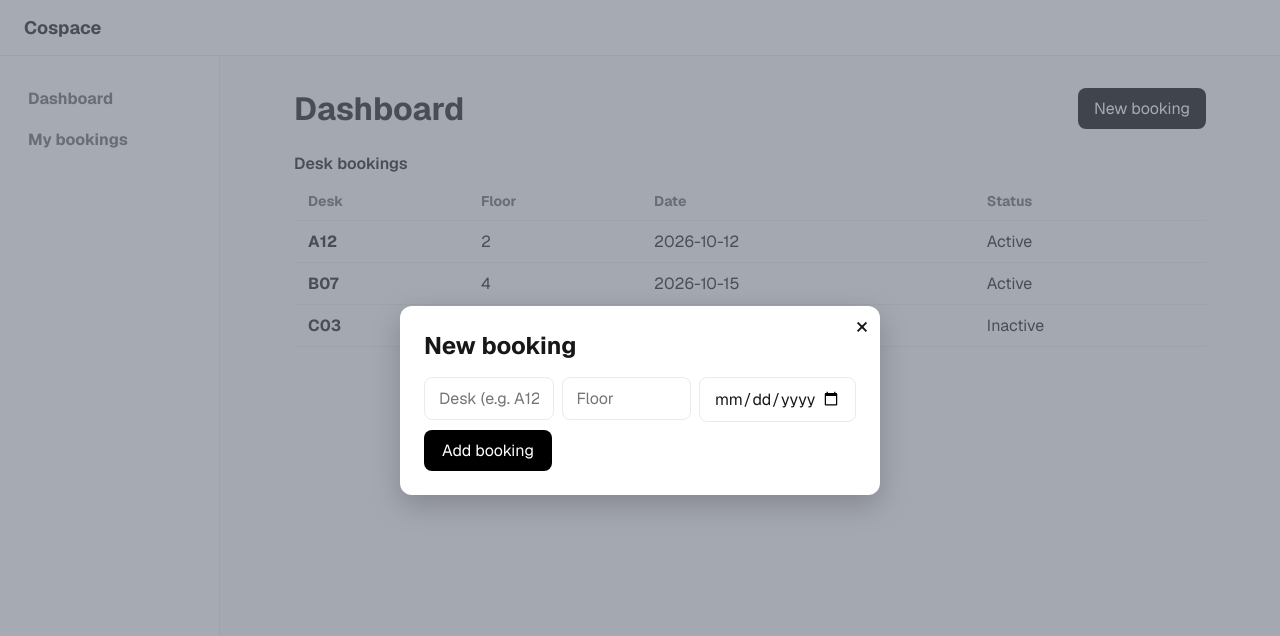
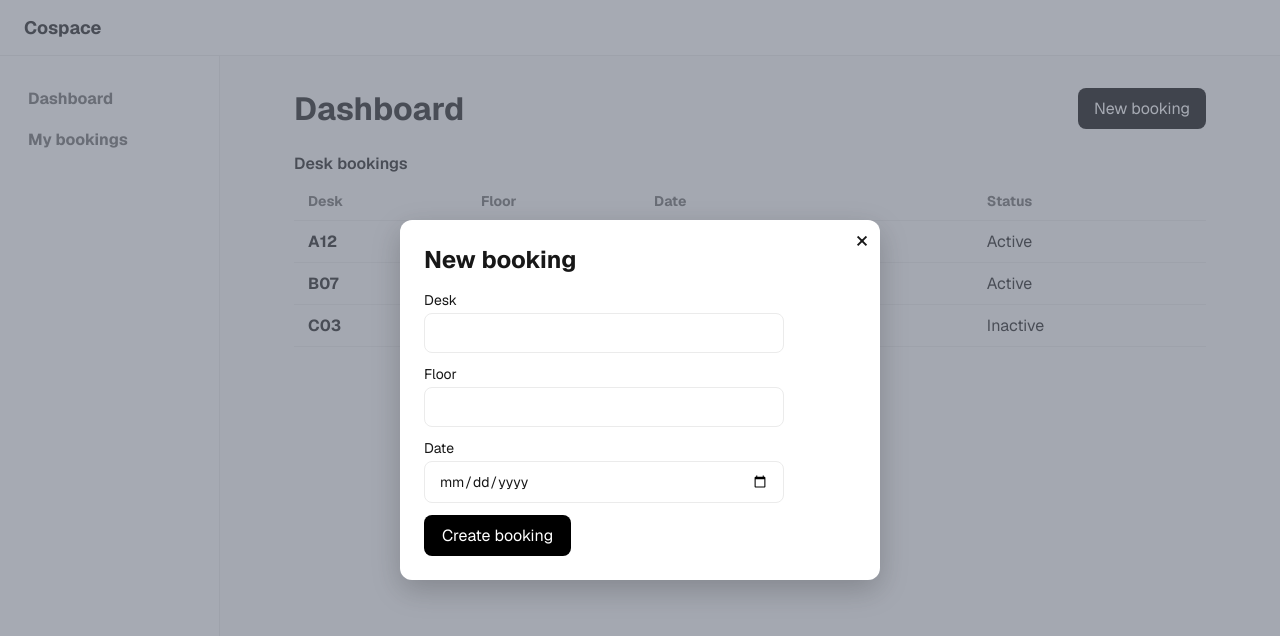
Before and after one commit to BenedekCodes/cospace-web, a Next.js app: page /dashboard in a window 1280 px wide. Both pictures are taken after a click on the button "New booking". Shown: the top 636 px of the page. Built offline with nearby package versions, Linux system fonts and the light colour scheme.

Commit message:
feat: add CreateBookingForm to the dashboard modal
Controlled form with shared validation, a guarded simulated submit, accessible errors and focus reset. A saved booking is added to BookingsTable, so floor is now a string.

```diff
--- a/src/components/BookingsTable.tsx
+++ b/src/components/BookingsTable.tsx
@@ -3,7 +3,7 @@ import styles from "./BookingsTable.module.css";
 export interface TableBooking {
   id: number;
   desk: string;
-  floor: number;
+  floor: string;
   date: string;
   status: "Active" | "Inactive";
 }
--- /dev/null
+++ b/src/components/CreateBookingForm.module.css
@@ -0,0 +1,55 @@
+.form {
+  display: flex;
+  flex-direction: column;
+  gap: 12px;
+  max-width: 360px;
+}
+
+.field {
+  display: flex;
+  flex-direction: column;
+  gap: 4px;
+}
+
+.label {
+  display: flex;
+  flex-direction: column;
+  gap: 4px;
+  font-size: 0.875rem;
+}
+
+.input {
+  padding: 10px 14px;
+  border: 1px solid var(--border);
+  border-radius: 8px;
+  font: inherit;
+}
+
+.input[aria-invalid="true"] {
+  border-color: var(--error);
+}
+
+.error {
+  color: var(--error);
+  font-size: 0.875rem;
+}
+
+.button {
+  align-self: flex-start;
+  padding: 10px 18px;
+  border: none;
+  border-radius: 8px;
+  background-color: var(--accent);
+  color: var(--accent-fg);
+  cursor: pointer;
+}
+
+.button:disabled {
+  opacity: 0.6;
+  cursor: not-allowed;
+}
+
+.success {
+  color: var(--badge-active-fg);
+  font-size: 0.875rem;
+}
--- /dev/null
+++ b/src/components/CreateBookingForm.tsx
@@ -0,0 +1,136 @@
+"use client";
+
+import { useRef, useState, type ChangeEvent, type FormEvent } from "react";
+import {
+  getDateBounds,
+  DESK_LENGTH,
+  validateBooking,
+  type BookingErrors,
+  type BookingValues,
+} from "./bookingValidation";
+import styles from "./CreateBookingForm.module.css";
+
+interface CreateBookingFormProps {
+  onAdd: (booking: BookingValues) => void;
+}
+
+export default function CreateBookingForm({ onAdd }: CreateBookingFormProps) {
+  const [desk, setDesk] = useState("");
+  const [floor, setFloor] = useState("");
+  const [date, setDate] = useState("");
+  const [errors, setErrors] = useState<BookingErrors>({});
+  const [isLoading, setIsLoading] = useState(false);
+  const [isSuccess, setIsSuccess] = useState(false);
+  const deskInputRef = useRef<HTMLInputElement>(null);
+  const dateBounds = getDateBounds();
+
+  // One handler for all inputs; the input's name picks which state to update.
+  function handleChange(e: ChangeEvent<HTMLInputElement>) {
+    const { name, value } = e.target;
+    if (name === "desk") setDesk(value.toUpperCase());
+    else if (name === "floor") setFloor(value);
+    else if (name === "date") setDate(value);
+    setIsSuccess(false);
+  }
+
+  async function handleSubmit(e: FormEvent<HTMLFormElement>) {
+    // Stops the browser from reloading the page.
+    e.preventDefault();
+
+    if (isLoading) return;
+
+    const nextErrors = validateBooking({ desk, floor, date });
+    setErrors(nextErrors);
+    if (Object.keys(nextErrors).length > 0) return;
+
+    setIsSuccess(false);
+    setIsLoading(true);
+
+    // Simulated network request.
+    await new Promise((resolve) => setTimeout(resolve, 2000));
+
+    onAdd({ desk: desk.trim(), floor: floor.trim(), date });
+    setDesk("");
+    setFloor("");
+    setDate("");
+    setIsLoading(false);
+    setIsSuccess(true);
+    deskInputRef.current?.focus();
+  }
+
+  return (
+    <form className={styles.form} onSubmit={handleSubmit} noValidate>
+      <div className={styles.field}>
+        <label className={styles.label}>
+          Desk
+          <input
+            ref={deskInputRef}
+            className={styles.input}
+            type="text"
+            name="desk"
+            maxLength={DESK_LENGTH}
+            value={desk}
+            onChange={handleChange}
+            aria-invalid={errors.desk ? true : undefined}
+            aria-describedby={errors.desk ? "desk-error" : undefined}
+          />
+        </label>
+        {errors.desk && (
+          <span id="desk-error" role="alert" className={styles.error}>
+            {errors.desk}
+          </span>
+        )}
+      </div>
+      <div className={styles.field}>
+        <label className={styles.label}>
+          Floor
+          <input
+            className={styles.input}
+            type="text"
+            name="floor"
+            inputMode="numeric"
+            maxLength={2}
+            value={floor}
+            onChange={handleChange}
+            aria-invalid={errors.floor ? true : undefined}
+            aria-describedby={errors.floor ? "floor-error" : undefined}
+          />
+        </label>
+        {errors.floor && (
+          <span id="floor-error" role="alert" className={styles.error}>
+            {errors.floor}
+          </span>
+        )}
+      </div>
+      <div className={styles.field}>
+        <label className={styles.label}>
+          Date
+          <input
+            className={styles.input}
+            type="date"
+            name="date"
+            min={dateBounds.min}
+            max={dateBounds.max}
+            value={date}
+            onChange={handleChange}
+            aria-invalid={errors.date ? true : undefined}
+            aria-describedby={errors.date ? "date-error" : undefined}
+          />
+        </label>
+        {errors.date && (
+          <span id="date-error" role="alert" className={styles.error}>
+            {errors.date}
+          </span>
+        )}
+      </div>
+      <button className={styles.button} type="submit" disabled={isLoading}>
+        {isLoading ? "Creating..." : "Create booking"}
+      </button>
+      {isSuccess && (
+        <p role="status" className={styles.success}>
+          Booking created successfully.
+        </p>
+      )}
+    </form>
+  );
+}
--- a/src/components/DashboardContent.tsx
+++ b/src/components/DashboardContent.tsx
@@ -2,33 +2,29 @@
 
 import { useState } from "react";
 import BaseModal from "./BaseModal";
-import type { BookingCardProps } from "./BookingCard";
 import BookingsTable, { type TableBooking } from "./BookingsTable";
-import RegistrationForm from "./RegistrationForm";
+import CreateBookingForm from "./CreateBookingForm";
 import styles from "./DashboardContent.module.css";
 
 const INITIAL_BOOKINGS: TableBooking[] = [
-  { id: 1, desk: "A12", floor: 2, date: "2026-10-12", status: "Active" },
-  { id: 2, desk: "B07", floor: 4, date: "2026-10-15", status: "Active" },
-  { id: 3, desk: "C03", floor: 1, date: "2026-09-30", status: "Inactive" },
+  { id: 1, desk: "A12", floor: "2", date: "2026-10-12", status: "Active" },
+  { id: 2, desk: "B07", floor: "4", date: "2026-10-15", status: "Active" },
+  { id: 3, desk: "C03", floor: "1", date: "2026-09-30", status: "Inactive" },
 ];
 
 export default function DashboardContent() {
   const [isModalOpen, setIsModalOpen] = useState(false);
   const [bookings, setBookings] = useState<TableBooking[]>(INITIAL_BOOKINGS);
 
-  function addBooking({ desk, floor, date, active }: BookingCardProps) {
+  function addBooking(booking: Pick<TableBooking, "desk" | "floor" | "date">) {
     setBookings((prev) => [
       ...prev,
       {
         id: Math.max(0, ...prev.map((b) => b.id)) + 1,
-        desk,
-        floor,
-        date,
-        status: active ? "Active" : "Inactive",
+        ...booking,
+        status: "Active",
       },
     ]);
-    setIsModalOpen(false);
   }
 
   return (
@@ -48,7 +44,7 @@ export default function DashboardContent() {
 
       <BaseModal isOpen={isModalOpen} onClose={() => setIsModalOpen(false)}>
         <h2 className={styles.modalTitle}>New booking</h2>
-        <RegistrationForm onAdd={addBooking} />
+        <CreateBookingForm onAdd={addBooking} />
       </BaseModal>
     </div>
   );
```
